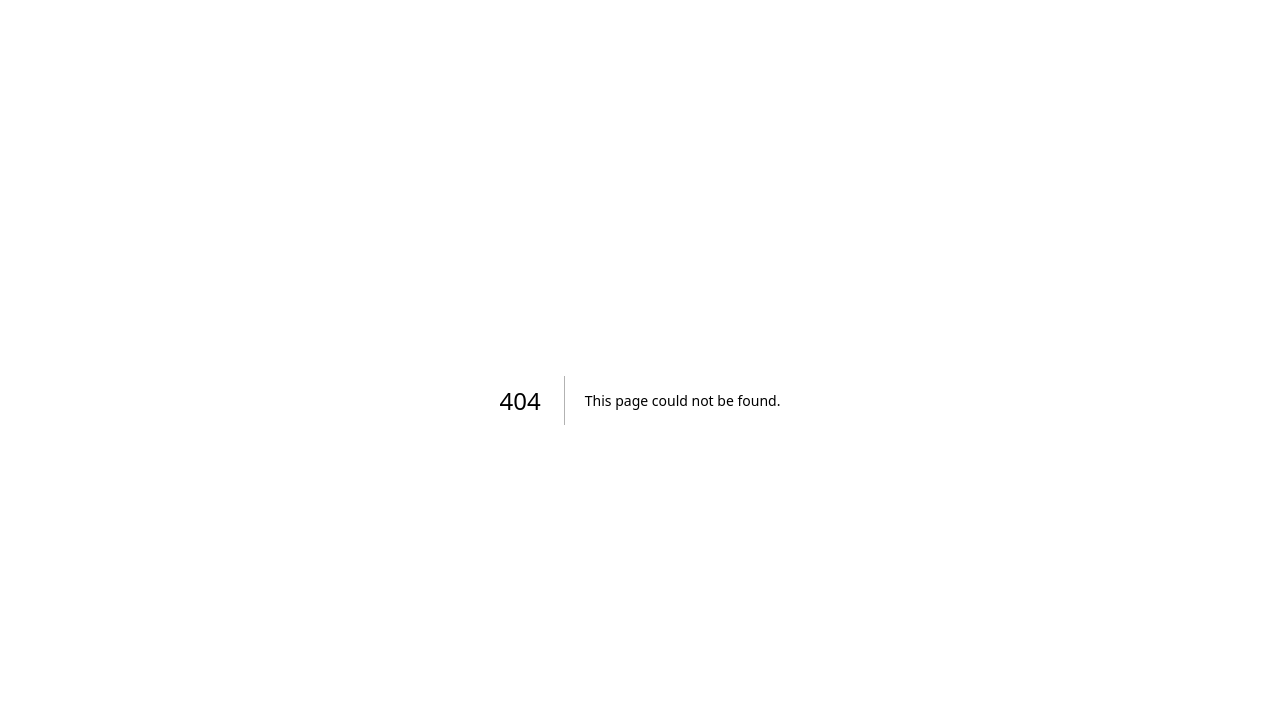
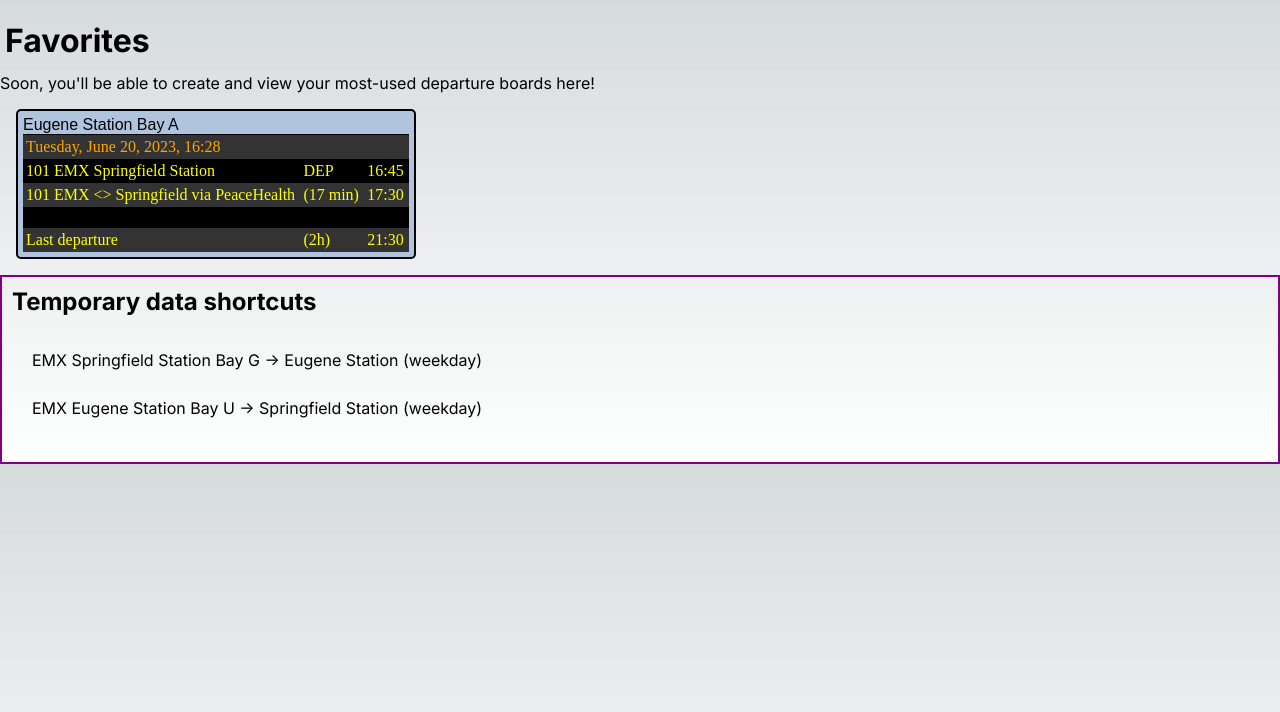
Before and after one commit to danimal-johnson/departure-board-app, a Next.js app: page /favorites in a window 1280 px wide. Before the commit this address had no page. Shown: the top 712 px of the page. Built offline with nearby package versions, Linux system fonts and the light colour scheme.

Commit message:
Create mockup of favorites. Add links to live data.

```diff
--- /dev/null
+++ b/app/favorites/page.module.css
@@ -0,0 +1,108 @@
+/* ---- This should be covered in the global CSS file.
+*, *::before, *::after {
+  box-sizing: border-box;
+}
+* {
+  margin: 0;
+  padding: 0;
+  font-family: Arial, sans-serif;
+}
+----- */
+
+.title {
+  /* border: 2px solid green; */
+  margin-bottom: .5rem;
+  margin-top: 1rem;
+  padding: 5px 5px;
+}
+
+.title h1 {
+  text-wrap: balance; /* New property. Does not break unsupported browsers. */
+}
+
+.card {
+  border: 2px solid black;
+  border-radius: 5px;
+  margin: 1rem;
+  padding: 5px 5px;
+  background-color: lightsteelblue;
+  font-family: Arial, sans-serif;
+  width: 400px;
+}
+
+.card-title {
+  border-bottom: 1px solid black;
+}
+.card-body {
+  display: grid;
+  grid-columns: 80% 1fr 1fr;
+  color: yellow;
+  background: #333;
+  font-family: text;
+/*   padding: 3px; */
+}
+.card-body > div {
+/*   border: 1px solid; */
+  min-height: 1.3em;
+  padding: 3px;
+}
+.card-body>div:nth-child(6n+2),
+.card-body>div:nth-child(6n+3),
+.card-body>div:nth-child(6n+4)
+{
+/*   background: #1f1f1f; */
+/*   background: gray; */
+  background: black;
+}
+
+/* Temporary data section */
+
+.data {
+  padding: 10px;
+  /* border: 2px solid purple; */
+}
+
+.data ul {
+  list-style: none;
+  padding: 10px;
+  margin: 10px;
+}
+
+
+.datetime {
+  grid-column-start: 1;
+  grid-column-end: 4;
+  color: orange;
+}
+.headsign{
+  grid-column-start: 1;
+  white-space: nowrap;
+  text-overflow: ellipsis;
+  overflow: hidden;
+}
+.remain {
+  grid-column-start: 2;
+}
+.tod {
+  grid-column-start: 3;
+}
+.dep {
+  color: red;
+}
+
+/* Temporary data section */
+
+.data {
+  padding: 10px;
+  border: 2px solid purple;
+}
+
+.data ul {
+  list-style: none;
+  padding: 10px;
+  margin: 10px;
+}
+
+.data li {
+  line-height: 3em;
+}
--- /dev/null
+++ b/app/favorites/page.tsx
@@ -0,0 +1,49 @@
+import styles from './page.module.css';
+
+export default function Home() {
+  return (
+    <div className={styles.description}>
+
+      <h1 className={styles.title}>Favorites</h1>
+      <p className={styles.p}>
+        Soon, you'll be able to create and view your most-used departure boards here!
+      </p>
+
+      <div className={styles.card}>
+        <div className={styles["card-title"]}>Eugene Station Bay A</div>
+        <div className={styles["card-body"]}>
+          <div className={styles.datetime}>Tuesday, June 20, 2023, 16:28</div>
+          <div className={styles.headsign}>101 EMX Springfield Station</div>
+          <div className={styles.remain + styles.dep}>DEP</div>
+          <div className={styles.tod}>16:45</div>
+          <div className={styles.headsign}>101 EMX &lt;&gt; Springfield via PeaceHealth</div>
+          <div className={styles.remain}>(17 min)</div>
+          <div className={styles.tod}>17:30</div>
+          <div className={styles.headsign}></div>
+          <div className={styles.remain}></div>
+          <div className={styles.tod}></div>
+          <div className={styles.headsign}>Last departure</div>
+          <div className={styles.remain}>(2h)</div>
+          <div className={styles.tod}>21:30</div>
+        </div>
+      </div>
+      <div className={styles.data}>
+        <h2>Temporary data shortcuts</h2>
+        <ul>
+          <li>
+            <a href="https://transit-board-be.up.railway.app/api/departures?stop=02507&date=20230626">
+              EMX Springfield Station Bay G -&gt; Eugene Station (weekday)
+            </a>
+          </li>
+          <li>
+            <a href="https://transit-board-be.up.railway.app/api/departures?stop=02120&date=20230626">
+              EMX Eugene Station Bay U -&gt; Springfield Station (weekday)
+            </a>
+          </li>
+
+        </ul>
+      </div>
+
+    </div>
+  );
+}
--- a/package.json
+++ b/package.json
@@ -1,5 +1,5 @@
 {
-  "name": "app",
+  "name": "departure-sign-app",
   "version": "0.1.0",
   "private": true,
   "scripts": {
```
Also changed, not shown: app/page.tsx (+13 -14 lines), 1 other file (tests, documents, lock files or other folders).
